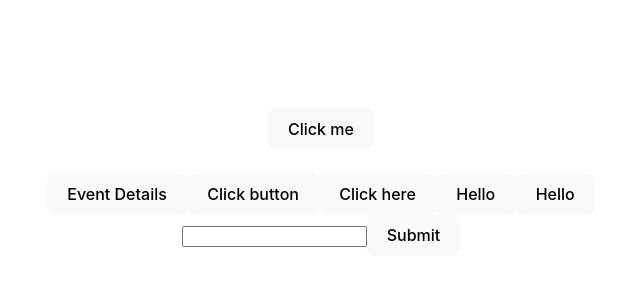
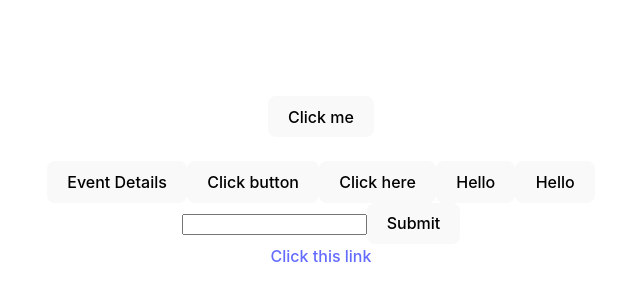
Before and after one commit to CHANDAN-su/reactApplication, a React (Vite) app: page / in a window 1280 px wide. Shown: the part 218-518 px from the top of the page, without its empty margins (319-959 px from the left). Built offline with nearby package versions, Linux system fonts and the light colour scheme.

Commit message:
Preventing Default Behavior and Event Propagation

```diff
--- a/Component/Event.jsx
+++ b/Component/Event.jsx
@@ -114,9 +114,23 @@ function From() {
 
   return (
       <form onSubmit={handleSubmit}>
-        <input type="text" value={value} onClick={handleChange} />
+        <input type="text" value={value} onChange={handleChange} />
         <button type='submit'>Submit</button>
       </form>
+  )
+}
+
+function PreventLink(){
+
+  const handleClick = (event) => {
+    event.preventDefault();
+    alert("Link clicked, but default behavior prevented.")
+  }
+
+  return(
+    <a href="https://example.com" onClick={handleClick}>
+      Click this link
+    </a>
   )
 }
 
@@ -130,6 +144,7 @@ function AllEvent() {
       <GreetUser />
       <GreetUserBind />
       <From/>
+      < PreventLink />
     </>
   )
 }
```
